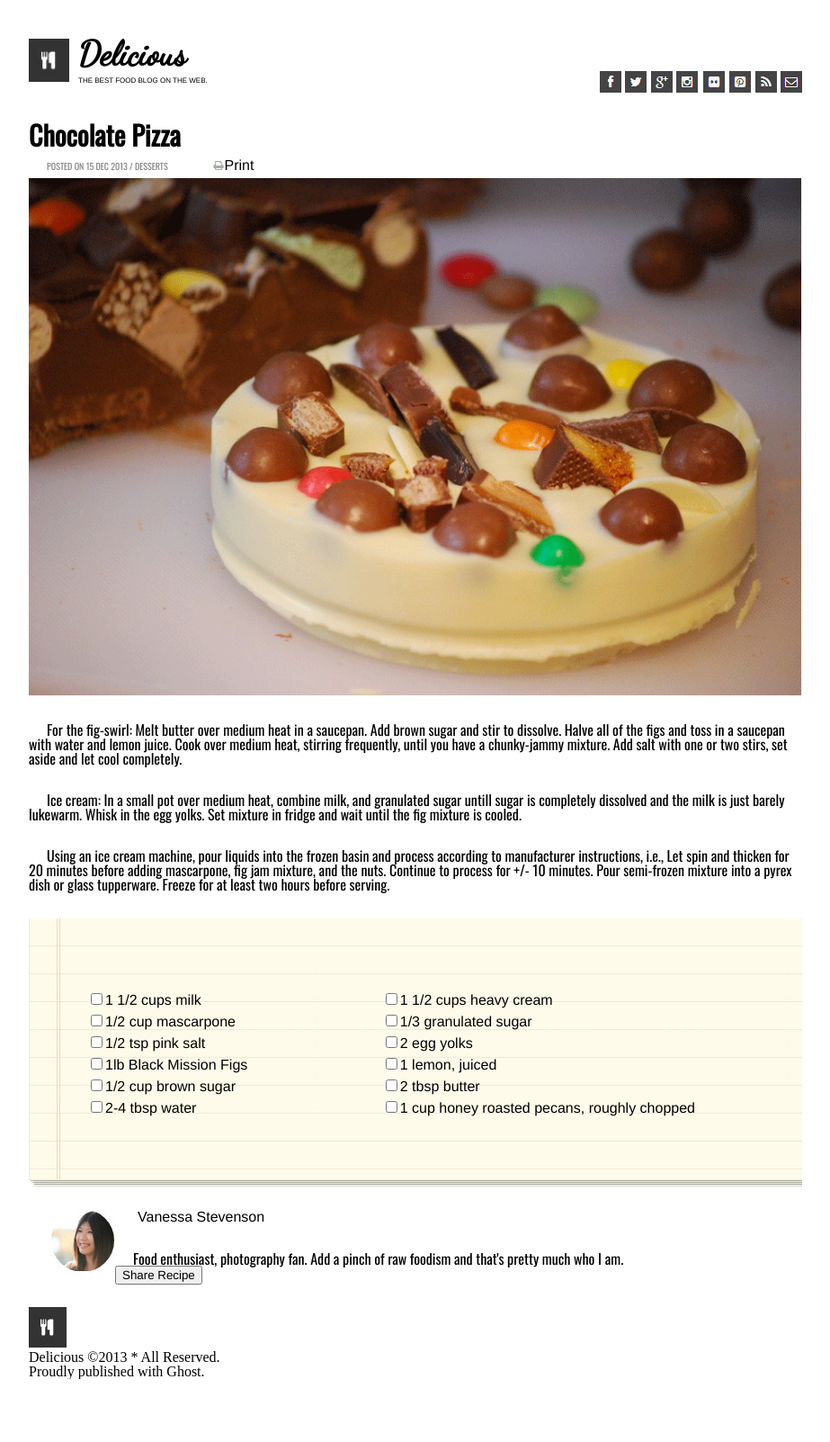
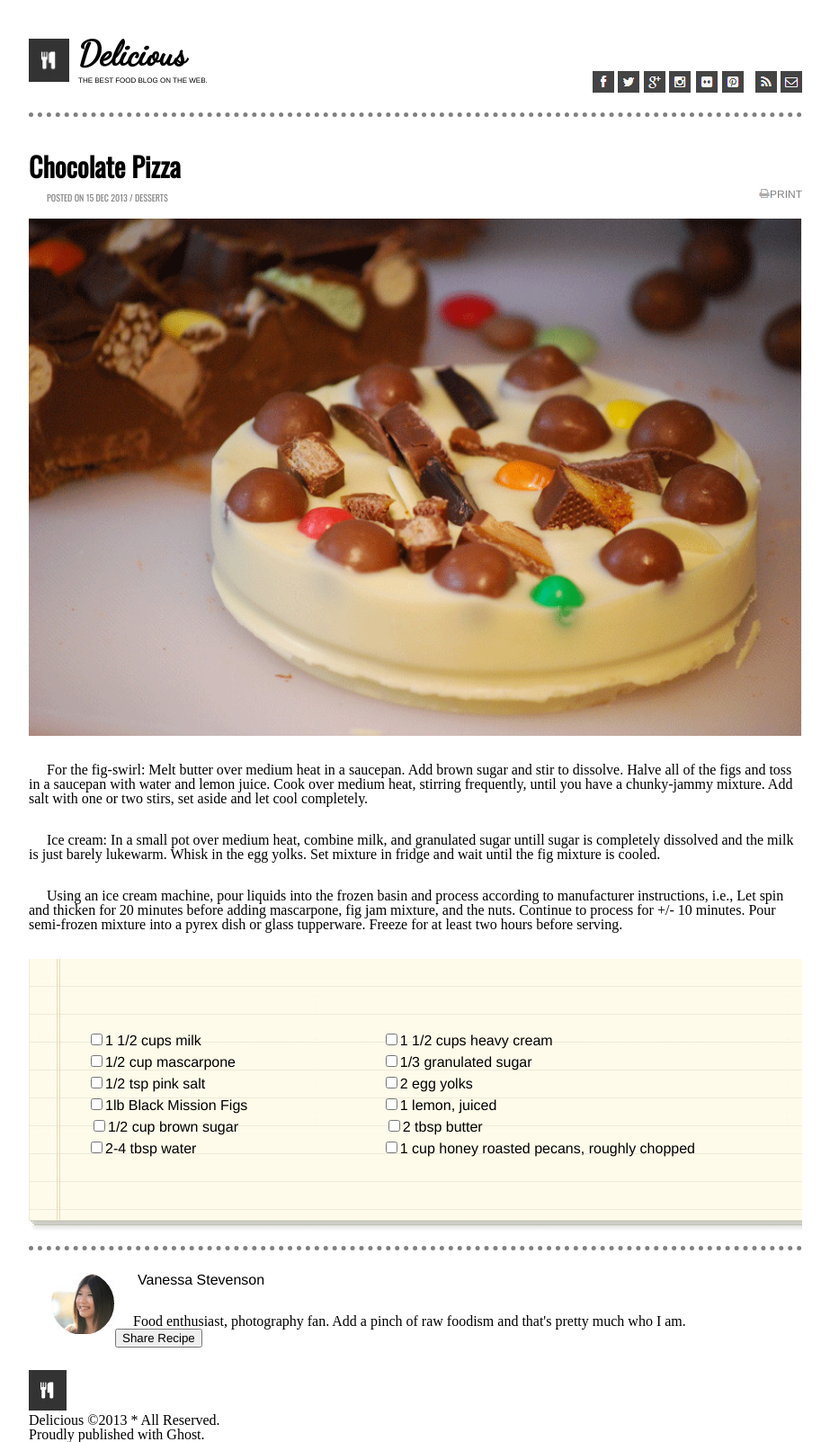
Before and after one commit to johannam999/chocolate-pizza, a plain HTML site: page index.html in a window 1280 px wide. Shown: the part 4-1607 px from the top of the page at 90% size, without its empty margins (178-1101 px from the left). Before the commit the page ends 1537 px from the top, so only its background shows below. Drawn offline with nearby package versions, Linux system fonts and the light colour scheme.

Commit message:
finishing css proj

```diff
--- a/css/style.css
+++ b/css/style.css
@@ -8,7 +8,8 @@ body{
 }
 header{
   font-family: helvetica, garamond;
-
+  padding-bottom:30px;
+  border-bottom: 5px dotted grey;
 }
 header h2{
 
@@ -79,11 +80,12 @@ nav {
 .text {
   padding-top: 50px;
   padding-bottom:30px;
+
 }
 section p{
   margin-top:30px;
   text-indent: 20px;
-  font-family:'Oswald', sans-serif;
+  font-family:'Times New Roman', Times, serif, serif;
 
 }
 div {
@@ -91,11 +93,22 @@ div {
 }
 a {
   text-decoration: none;
-  color: black;
+  color: grey;
+  text-transform: uppercase;
+  float:right;
+  font-size:12px;
+  margin-bottom:15px;
+
+}
+li:nth-last-of-type(2){
+margin-left: 8px;
 }
 div#background-img{
   background-image: url('../img/list-bg.png') no-repeat center cover;
   object-fit: contain;
+  padding-bottom:20px;
+  background-repeat: no-repeat;
+  border-bottom: 5px dotted grey;
 }
 main div ul{
 display: inline-block;
@@ -124,14 +137,3 @@ main section#bottom h3{
   width: 200px;
   margin-left: 25px;
 }
-
-  color: grey;
-  text-transform: uppercase;
-  float:right;
-  font-size:12px;
-  margin-bottom:15px;
-
-}
-li:nth-last-of-type(2){
-  margin-left: 8px;
-}
```
Also changed, not shown: index.html (+3 -0 lines).
